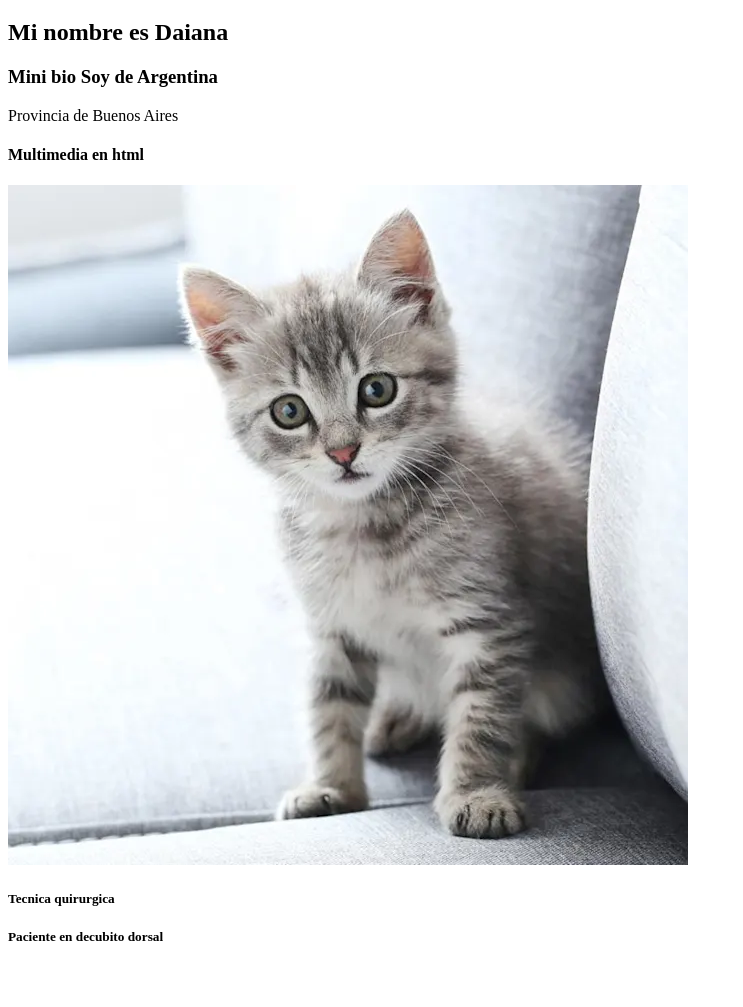
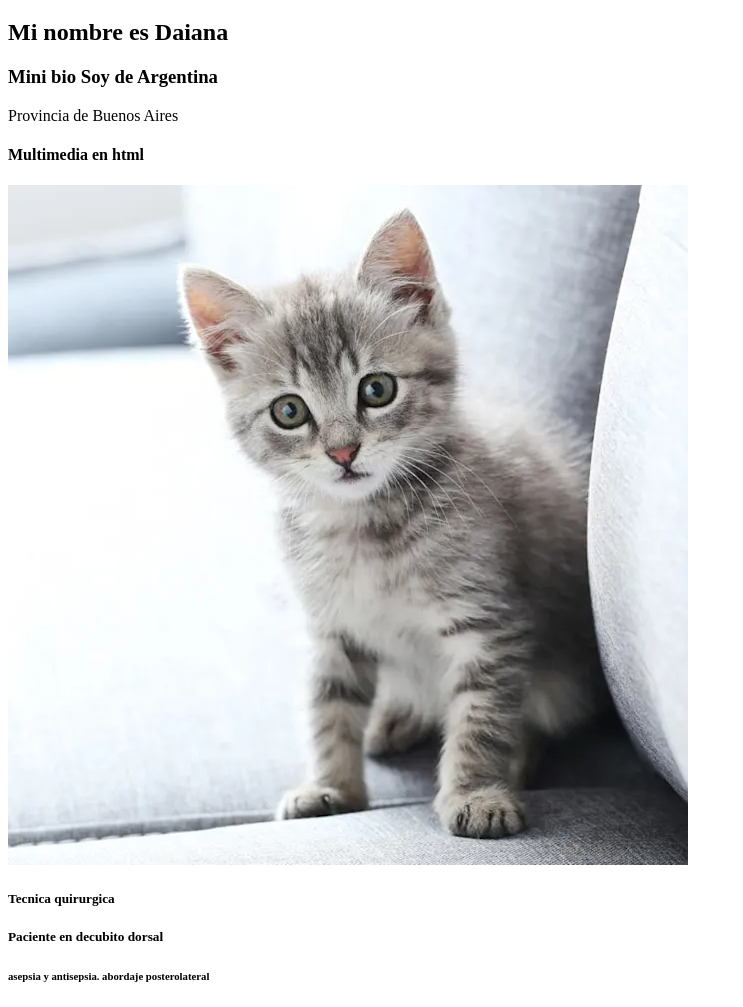
Before and after one commit to DaianaPoza/diplo_fullstack_2024, a plain HTML site: page Proyecto 2/index.html in a window 1280 px wide. Shown: the part 61-1068 px from the top of the page, without its empty margins (0-743 px from the left). Before the commit the page ends 1029 px from the top, so only its background shows below. Drawn offline with Linux system fonts and the light colour scheme.

Commit message:
proyecto 2

```diff
--- a/Proyecto 2/index.html
+++ b/Proyecto 2/index.html
@@ -16,6 +16,7 @@
     <img src="./imageness/gatito-m.jpg.webp" alt="Imagen de gato">
     <h5>Tecnica quirurgica</h5>
     <h5>Paciente en decubito dorsal</h5>
+    <h6>asepsia y antisepsia. abordaje posterolateral</h6>
 
 </body>
 
```
